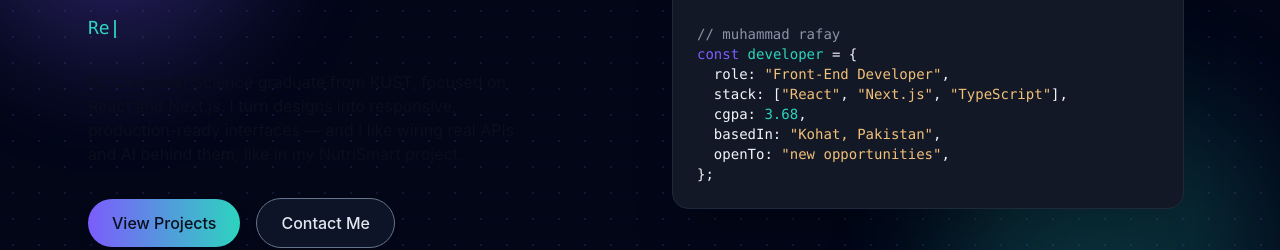
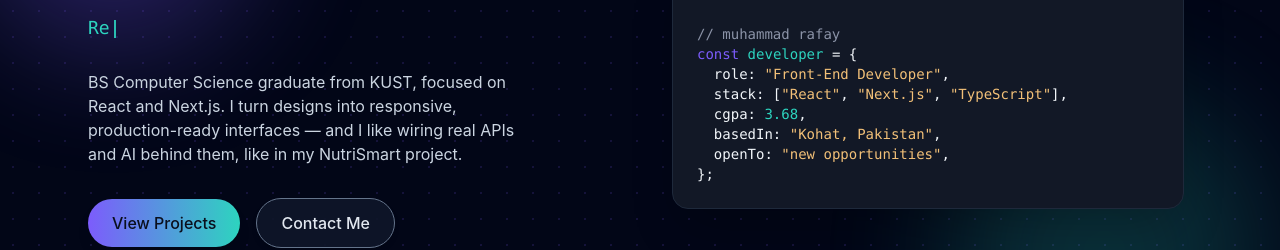
Before and after one commit to MuhammadRafay0098/portfolio, a Next.js app: page / in a window 1280 px wide. Shown: the part 262-512 px from the top of the page. Built offline with nearby package versions, Linux system fonts and the light colour scheme; no server answers.

Commit message:
Fixed Hero Component para

```diff
--- a/components/Hero.tsx
+++ b/components/Hero.tsx
@@ -47,7 +47,7 @@ export default function Hero() {
           </motion.p>
           <motion.p
             variants={item}
-            className="text-slate-400 max-w-md mb-8 leading-relaxed text-sm min-[380px]:text-base"
+            className="!text-slate-300 max-w-md mb-8 leading-relaxed text-sm min-[380px]:text-base"
           >
             BS Computer Science graduate from KUST, focused on React and
             Next.js. I turn designs into responsive, production-ready interfaces
```
